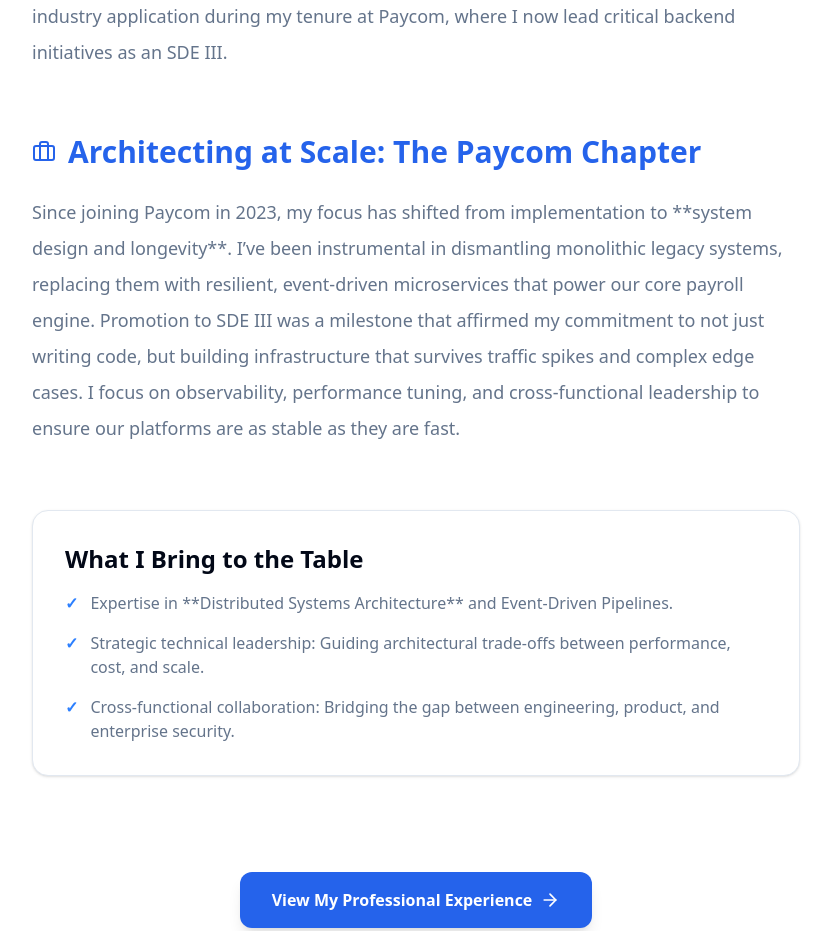
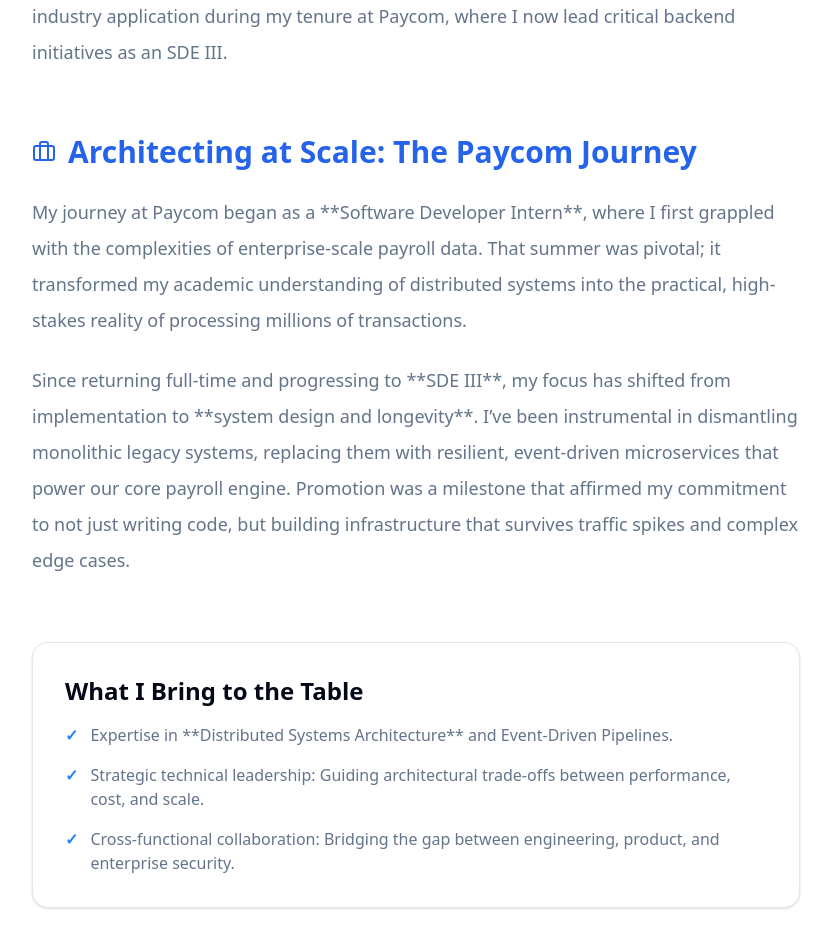
Before and after one commit to meghana-alaparthy/meghanaalaparthy, a Next.js app: page /about in a window 1280 px wide. Shown: the part 800-1731 px from the top of the page, without its empty margins (224-1055 px from the left). Built offline with nearby package versions, Linux system fonts and the light colour scheme.

Commit message:
Update professional narrative: Paycom internship, Java/Python focus, and SDE IV goals

```diff
--- a/src/app/about/page.tsx
+++ b/src/app/about/page.tsx
@@ -73,11 +73,13 @@
                     >
                         <h2 className="text-3xl font-bold text-primary flex items-center gap-3">
                             <Briefcase className="w-6 h-6" />
-                            Architecting at Scale: The Paycom Chapter
+                            Architecting at Scale: The Paycom Journey
                         </h2>
                         <p className="text-lg text-muted-foreground leading-loose">
-                            Since joining Paycom in 2023, my focus has shifted from implementation to **system design and longevity**. I’ve been instrumental in dismantling monolithic legacy systems, replacing them with resilient, event-driven microservices that power our core payroll engine.
-                            Promotion to SDE III was a milestone that affirmed my commitment to not just writing code, but building infrastructure that survives traffic spikes and complex edge cases. I focus on observability, performance tuning, and cross-functional leadership to ensure our platforms are as stable as they are fast.
+                            My journey at Paycom began as a **Software Developer Intern**, where I first grappled with the complexities of enterprise-scale payroll data. That summer was pivotal; it transformed my academic understanding of distributed systems into the practical, high-stakes reality of processing millions of transactions.
+                        </p>
+                        <p className="text-lg text-muted-foreground leading-loose">
+                            Since returning full-time and progressing to **SDE III**, my focus has shifted from implementation to **system design and longevity**. I’ve been instrumental in dismantling monolithic legacy systems, replacing them with resilient, event-driven microservices that power our core payroll engine. Promotion was a milestone that affirmed my commitment to not just writing code, but building infrastructure that survives traffic spikes and complex edge cases.
                         </p>
                     </motion.div>
 
--- a/src/app/page.tsx
+++ b/src/app/page.tsx
@@ -15,7 +15,7 @@
                         <h2 className="text-2xl font-bold text-foreground">About Me</h2>
                         <p className="text-muted-foreground leading-relaxed">
                             I'm a <strong>Software Developer III at Paycom</strong> specializing in architecting high-scale distributed systems.
-                            My work centers on building the backbone of payroll and HR operations for millions of users,
+                            Currently targeting <strong>Senior (SDE IV)</strong> roles, I focus on building the backbone of payroll and HR operations for millions of users,
                             leveraging microservices, event-driven patterns with Kafka, and high-performance cloud infrastructure.
                         </p>
                         <Link href="/about" className="inline-flex items-center text-primary font-medium hover:underline">
@@ -24,7 +24,7 @@
 
                         <div className="flex flex-wrap gap-4 text-sm font-medium text-foreground/80 pt-2">
                             <span className="bg-secondary px-3 py-1 rounded-md flex items-center gap-1.5">
-                                <BadgeCheck size={14} className="text-blue-500" /> 3 Years Industry Exp.
+                                <BadgeCheck size={14} className="text-blue-500" /> Professional SDE III
                             </span>
                             <span className="bg-secondary px-3 py-1 rounded-md">📍 Dallas, TX</span>
                             <span className="bg-secondary px-3 py-1 rounded-md">🚀 Platform & Architecture</span>
--- a/src/components/Hero.tsx
+++ b/src/components/Hero.tsx
@@ -38,7 +38,7 @@
                     <div className="flex flex-col md:flex-row justify-center gap-4 md:gap-8 mb-8 text-muted-foreground font-medium">
                         <div className="flex items-center justify-center gap-2">
                             <span className="w-2 h-2 rounded-full bg-green-500" />
-                            <span>Cut API latency by 60%</span>
+                            <span>Scaling Java & Python microservices</span>
                         </div>
                         <div className="hidden md:block text-slate-300">|</div>
                         <div className="flex items-center justify-center gap-2">
@@ -48,7 +48,7 @@
                     </div>
 
                     <p className="text-lg text-muted-foreground max-w-2xl mx-auto leading-relaxed mb-4">
-                        I'm looking for <strong>Senior/Staff SWE roles</strong> where I can work on complex distributed systems.
+                        I'm looking for <strong>Senior/Staff SWE (SDE III/IV) roles</strong> where I can work on complex distributed systems.
                     </p>
                 </motion.div>
 
--- a/src/data/resume.ts
+++ b/src/data/resume.ts
@@ -6,7 +6,7 @@
         location: "Dallas, TX",
         linkedin: "https://www.linkedin.com/in/meghanaalaparthy/",
         github: "https://github.com/meghana-alaparthy",
-        role: "Software Developer (SDE III)"
+        role: "Software Developer III (SDE III / IV)"
     },
     summary: "As a Software Developer III at Paycom, I architect and scale distributed backend systems that manage mission-critical payroll and HR operations for millions of users. My expertise lies in high-performance microservices, event-driven architectures with Kafka, and building resilient, self-healing platforms. I focus on technical leadership, system observability, and driving architectural decisions that balance speed with long-term reliability.",
     skills: {
```
